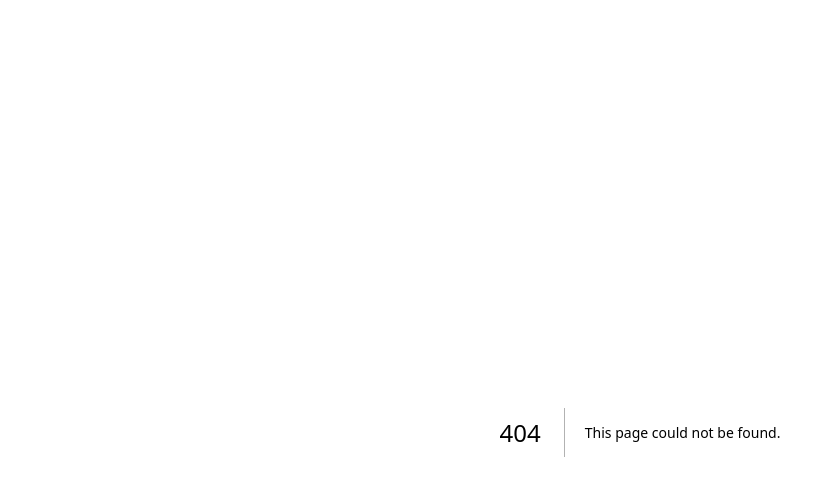
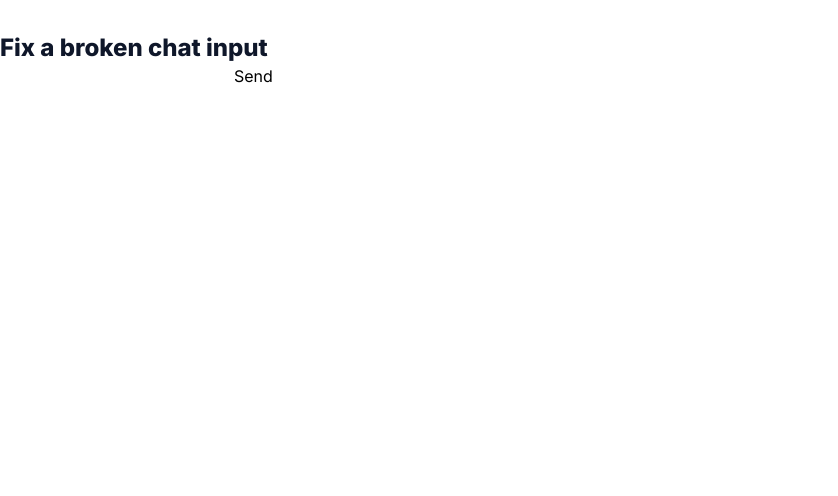
Before and after one commit to TaiseiNemoto/react-practice-app, a Next.js app: page /referencing-values-with-refs/fix-a-broken-chat-input in a window 1280 px wide. Before the commit this address had no page. Shown: the top 496 px of the page, without its empty margins (0-838 px from the left). Built offline with nearby package versions, Linux system fonts and the light colour scheme.

Commit message:
[add]Referencing Values with Refs：Fix a broken chat inputまで完了

```diff
--- a/src/app/page.tsx
+++ b/src/app/page.tsx
@@ -47,6 +47,10 @@ export default function Home() {
         link="/passing-data-deeply-with-context"
         pageName="Passing Data Deeply with Context"
       />
+      <PageLink
+        link="/referencing-values-with-refs"
+        pageName="Referencing Values with Refs"
+      />
     </main>
   );
 }
--- /dev/null
+++ b/src/app/referencing-values-with-refs/fix-a-broken-chat-input/page.tsx
@@ -0,0 +1,11 @@
+import H1Element from '@/components/common/H1Element';
+import Chat from '@/components/referencing-values-with-refs/fix-a-broken-chat-input/Chat';
+
+export default function page() {
+  return (
+    <main>
+      <H1Element title="Fix a broken chat input" />
+      <Chat />
+    </main>
+  );
+}
--- /dev/null
+++ b/src/app/referencing-values-with-refs/page.tsx
@@ -0,0 +1,18 @@
+import H1Element from '@/components/common/H1Element';
+import PageLink from '@/components/common/PageLink';
+
+export default function page() {
+  return (
+    <main>
+      <H1Element title="Referencing Values with Refs" />
+      <PageLink
+        link="/referencing-values-with-refs/fix-a-broken-chat-input"
+        pageName="Fix a broken chat input"
+      />
+      {/* <PageLink
+        link="/referencing-values-with-refs/filtering-a-list"
+        pageName="Filtering a list"
+      /> */}
+    </main>
+  );
+}
--- /dev/null
+++ b/src/components/referencing-values-with-refs/fix-a-broken-chat-input/Chat.tsx
@@ -0,0 +1,36 @@
+'use client';
+
+import { useRef, useState } from 'react';
+
+export default function Chat() {
+  const [text, setText] = useState('');
+  const [isSending, setIsSending] = useState(false);
+  const timeoutRef = useRef<number>(null!);
+
+  function handleSend() {
+    setIsSending(true);
+    timeoutRef.current = window.setTimeout(() => {
+      alert('Sent!');
+      setIsSending(false);
+    }, 3000);
+  }
+
+  function handleUndo() {
+    setIsSending(false);
+    clearTimeout(timeoutRef.current);
+  }
+
+  return (
+    <>
+      <input
+        disabled={isSending}
+        value={text}
+        onChange={(e) => setText(e.target.value)}
+      />
+      <button disabled={isSending} onClick={handleSend}>
+        {isSending ? 'Sending...' : 'Send'}
+      </button>
+      {isSending && <button onClick={handleUndo}>Undo</button>}
+    </>
+  );
+}
```
